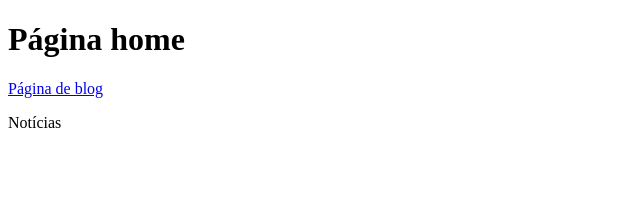
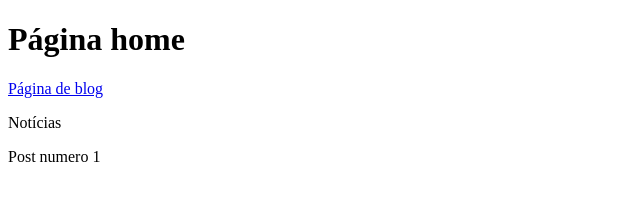
Before and after one commit to wesleymartinsbrito/aula-git-hub, a plain HTML site: page blog.html in a window 1280 px wide. Shown: the whole page, without its empty margins (0-640 px from the left). Drawn offline with Linux system fonts and the light colour scheme.

Commit message:
Update blog

```diff
--- a/blog.html
+++ b/blog.html
@@ -10,5 +10,7 @@
     <h1>Página home</h1>
     <a href="vendas.html">Página de blog</a>
     <p>Notícias</p>
+    <p>Post numero 1
+    </p>
 </body>
 </html>
```
